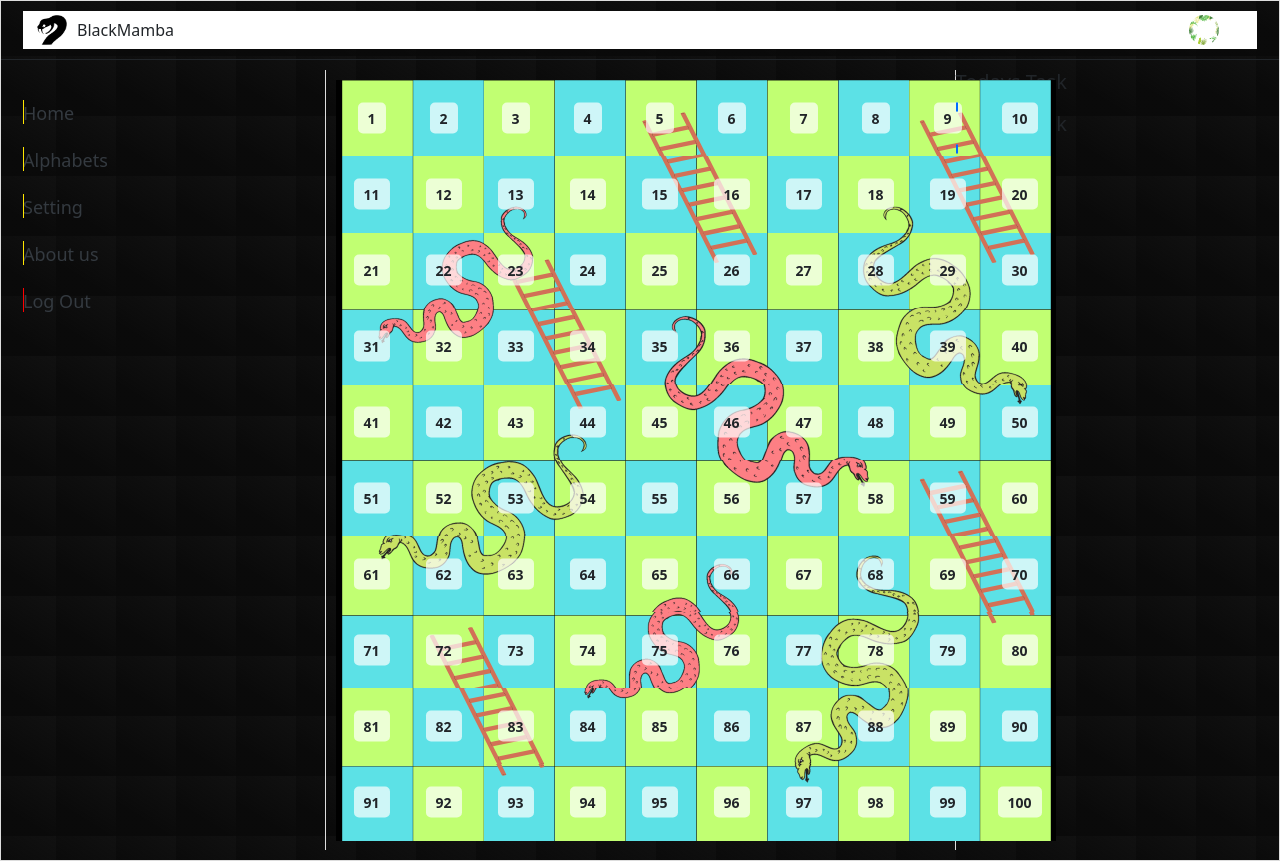
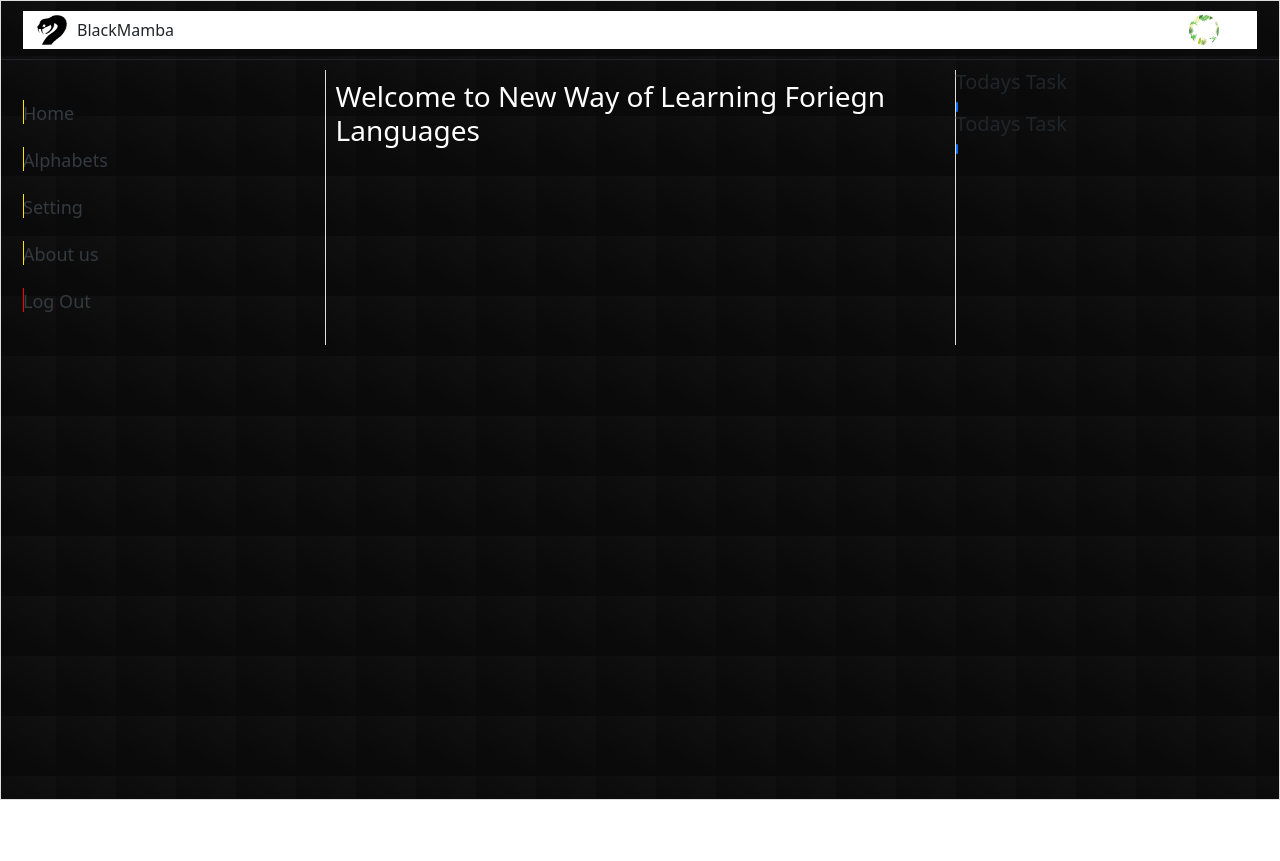
Before and after one commit to AshZi03/BlackMamba, a React (Vite) app in the folder frontend/frontend/vite-project/: page /MainPage in a window 1280 px wide. After the commit the page ends 800 px from the top, so only its background shows below. Built offline with nearby package versions, Linux system fonts and the light colour scheme; no server answers.

Commit message:
back to normal

```diff
--- a/frontend/frontend/vite-project/src/MainPage.jsx
+++ b/frontend/frontend/vite-project/src/MainPage.jsx
@@ -12,6 +12,7 @@ import './MainPage.css';
 import Instruction from './Instruction.jsx';
 
 const MainPage = () => {
+  const [selectedOption, setSelectedOption] = useState(null);
   const [option1, setOption1] = useState(0);
   const [option2, setOption2] = useState(0);
   const navigate = useNavigate();
@@ -24,6 +25,9 @@ const MainPage = () => {
       localStorage.removeItem('email');
       localStorage.removeItem('userid');
       navigate('/Login');
+    }
+    else{
+      setSelectedOption(option);
     }
   };
 
@@ -65,7 +69,22 @@ const MainPage = () => {
           </Dropdown>
 
           {/* Conditionally render Content based on the selected option */}
-          <SnakeAndLadder loader1Progress={option1} loader2Progress={option2} setOption1={setOption1} setOption2={setOption2} />
+          {selectedOption === 'Home'?(
+            <SnakeAndLadder loader1Progress={option1} loader2Progress={option2} setOption1={setOption1} setOption2={setOption2} />
+          ): selectedOption  === 'Alphabets' ?(
+            <Alphabets/>
+          ):selectedOption === 'Setting' ?(
+            <div>In Setting</div>
+          ):selectedOption === 'About us' ?(
+            <AboutUs/>
+          ): selectedOption === 'Log Out'? (
+            <div>Logging Out...</div>
+          ):(
+             <Instruction/>
+          )
+
+          }
+
         </Col>
         <Col md={3} style={{ padding: '0px', borderLeft: '1px solid #ddd' }}>
           {/* Empty Third Column */}
```
